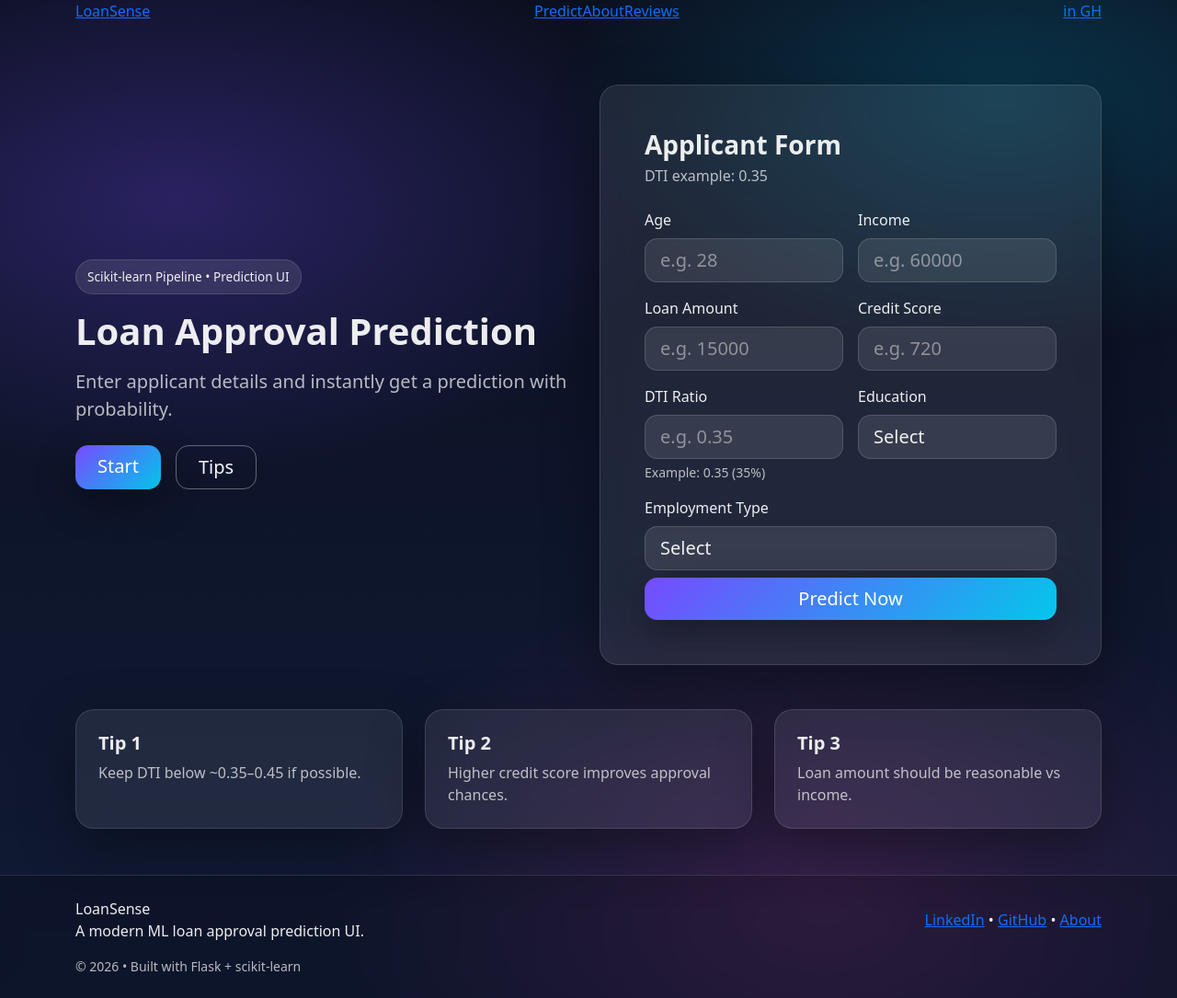
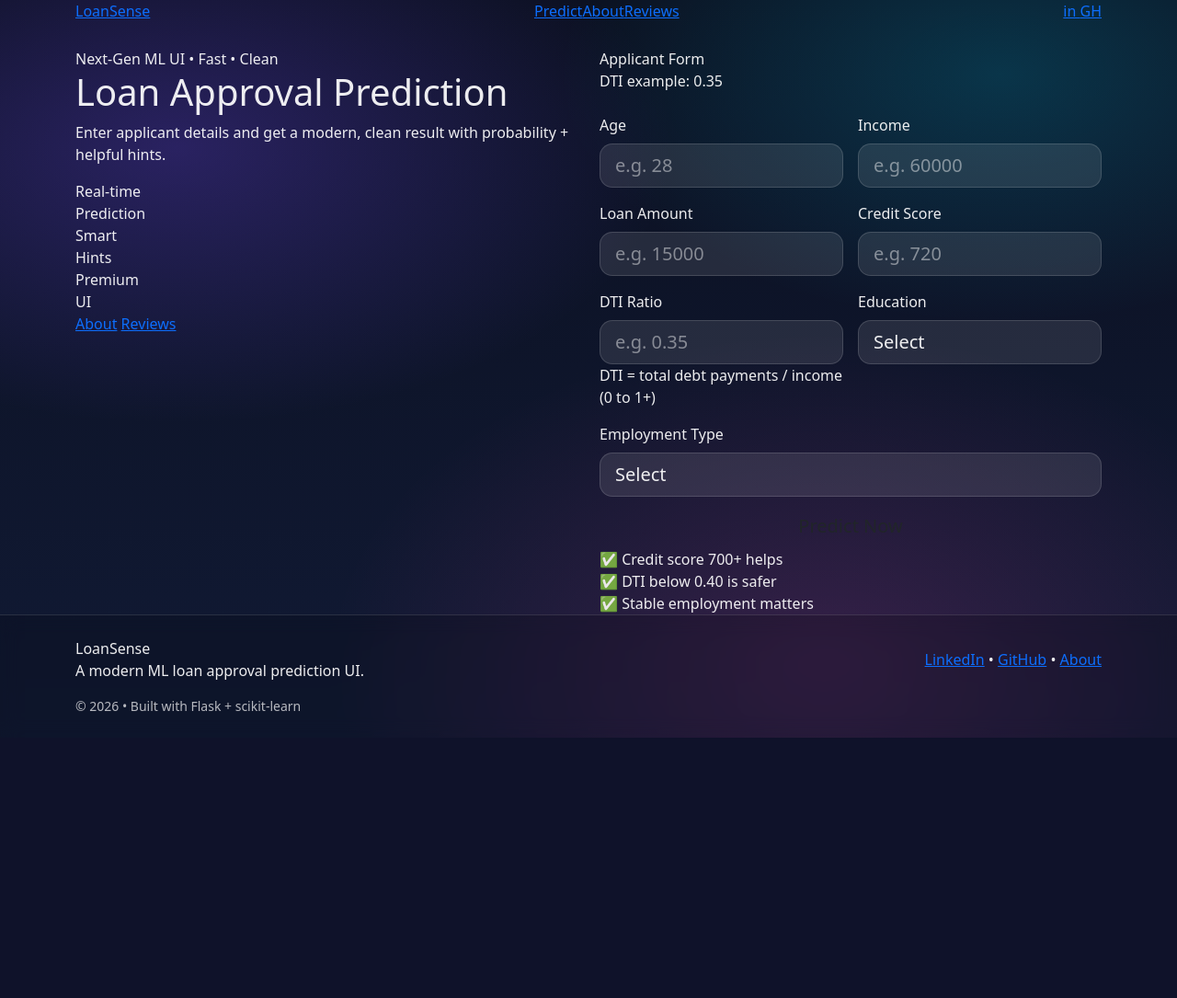
Before and after one commit to Bhavy123321/M.L---Project, a Flask app: page / in a window 1280 px wide. Shown: the whole page at 92% size. After the commit the page ends 802 px from the top, so only its background shows below. Run offline with Flask 3, Linux system fonts and the light colour scheme; parts of the project's set-up code (start-up, migrations or seed data) failed here and were passed over.

Commit message:
Update index.html

```diff
--- a/templates/index.html
+++ b/templates/index.html
@@ -1,66 +1,85 @@
 {% extends "base.html" %}
-{% set title = "Loan Prediction • LoanSense" %}
+{% set title = "LoanSense • Predict" %}
 
 {% block content %}
-<section class="hero">
+<section class="heroWrap">
   <div class="container">
-    <div class="row align-items-center g-4">
+    <div class="row g-4 align-items-stretch">
+      <div class="col-lg-6">
+        <div class="heroCard">
+          <div class="pill">Next-Gen ML UI • Fast • Clean</div>
+          <h1 class="heroTitle">Loan Approval Prediction</h1>
+          <p class="heroText">
+            Enter applicant details and get a modern, clean result with probability + helpful hints.
+          </p>
 
-      <div class="col-lg-6">
-        <div class="badge-glow mb-3">Scikit-learn Pipeline • Prediction UI</div>
-        <h1 class="display-6 fw-bold mb-3">Loan Approval Prediction</h1>
-        <p class="lead text-soft mb-4">
-          Enter applicant details and instantly get a prediction with probability.
-        </p>
+          <div class="miniStats">
+            <div class="miniStat">
+              <div class="miniTop">Real-time</div>
+              <div class="miniBig">Prediction</div>
+            </div>
+            <div class="miniStat">
+              <div class="miniTop">Smart</div>
+              <div class="miniBig">Hints</div>
+            </div>
+            <div class="miniStat">
+              <div class="miniTop">Premium</div>
+              <div class="miniBig">UI</div>
+            </div>
+          </div>
 
-        <div class="d-flex gap-3 flex-wrap">
-          <a href="#formCard" class="btn btn-primary btn-lg px-4">Start</a>
-          <a href="#tips" class="btn btn-outline-light btn-lg px-4">Tips</a>
+          <div class="quickLinks">
+            <a class="qBtn" href="/about">About</a>
+            <a class="qBtn" href="/reviews">Reviews</a>
+          </div>
         </div>
       </div>
 
       <div class="col-lg-6">
-        <div class="glass p-4 p-md-5" id="formCard">
-          <h3 class="fw-bold mb-1">Applicant Form</h3>
-          <p class="text-soft mb-4">DTI example: 0.35</p>
+        <div class="glassCard">
+          <div class="cardHead">
+            <div>
+              <div class="cardTitle">Applicant Form</div>
+              <div class="cardSub">DTI example: 0.35</div>
+            </div>
+          </div>
 
           {% if error %}
-            <div class="alert alert-danger">
-              <strong>Error:</strong> {{ error }}
+            <div class="alert alert-danger mt-3">
+              <b>Fix this:</b> {{ error }}
             </div>
           {% endif %}
 
-          <form action="/predict" method="POST" class="row g-3">
-
+          <form action="/predict" method="POST" class="row g-3 mt-2">
             <div class="col-md-6">
               <label class="form-label">Age</label>
-              <input type="number" class="form-control form-control-lg" name="Age"
-                     value="{{ form.Age if form else '' }}" placeholder="e.g. 28" required>
+              <input class="form-control form-control-lg" name="Age" type="number" required
+                     value="{{ form.Age if form else '' }}" placeholder="e.g. 28">
             </div>
 
             <div class="col-md-6">
               <label class="form-label">Income</label>
-              <input type="number" class="form-control form-control-lg" name="Income"
-                     value="{{ form.Income if form else '' }}" placeholder="e.g. 60000" required>
+              <input class="form-control form-control-lg" name="Income" type="number" required
+                     value="{{ form.Income if form else '' }}" placeholder="e.g. 60000">
             </div>
 
             <div class="col-md-6">
               <label class="form-label">Loan Amount</label>
-              <input type="number" class="form-control form-control-lg" name="LoanAmount"
-                     value="{{ form.LoanAmount if form else '' }}" placeholder="e.g. 15000" required>
+              <input class="form-control form-control-lg" name="LoanAmount" type="number" required
+                     value="{{ form.LoanAmount if form else '' }}" placeholder="e.g. 15000">
             </div>
 
             <div class="col-md-6">
               <label class="form-label">Credit Score</label>
-              <input type="number" class="form-control form-control-lg" name="CreditScore"
-                     value="{{ form.CreditScore if form else '' }}" placeholder="e.g. 720" required>
+              <input class="form-control form-control-lg" name="CreditScore" type="number" required
+                     value="{{ form.CreditScore if form else '' }}" placeholder="e.g. 720">
             </div>
 
             <div class="col-md-6">
               <label class="form-label">DTI Ratio</label>
-              <input type="text" class="form-control form-control-lg" name="DTIRatio"
-                     value="{{ form.DTIRatio if form else '' }}" placeholder="e.g. 0.35" required>
-              <div class="form-text text-soft">Example: 0.35 (35%)</div>
+              <input class="form-control form-control-lg" name="DTIRatio" type="text" required
+                     value="{{ form.DTIRatio if form else '' }}" placeholder="e.g. 0.35">
+              <div class="helpText">DTI = total debt payments / income (0 to 1+)</div>
             </div>
 
             <div class="col-md-6">
@@ -73,7 +92,7 @@
               </select>
             </div>
 
-            <div class="col-md-12">
+            <div class="col-12">
               <label class="form-label">Employment Type</label>
               <select class="form-select form-select-lg" name="EmploymentType" required>
                 <option value="" disabled {% if not form %}selected{% endif %}>Select</option>
@@ -84,36 +103,20 @@
             </div>
 
             <div class="col-12 d-grid mt-2">
-              <button class="btn btn-primary btn-lg">Predict Now</button>
+              <button class="btn btnGlow btn-lg">Predict Now</button>
             </div>
+          </form>
 
-          </form>
-        </div>
-      </div>
+          <div class="divider"></div>
 
-    </div>
-
-    <div class="row g-4 mt-4" id="tips">
-      <div class="col-md-4">
-        <div class="glass p-4 h-100">
-          <h5 class="fw-bold">Tip 1</h5>
-          <p class="text-soft mb-0">Keep DTI below ~0.35–0.45 if possible.</p>
-        </div>
-      </div>
-      <div class="col-md-4">
-        <div class="glass p-4 h-100">
-          <h5 class="fw-bold">Tip 2</h5>
-          <p class="text-soft mb-0">Higher credit score improves approval chances.</p>
-        </div>
-      </div>
-      <div class="col-md-4">
-        <div class="glass p-4 h-100">
-          <h5 class="fw-bold">Tip 3</h5>
-          <p class="text-soft mb-0">Loan amount should be reasonable vs income.</p>
+          <div class="microTips">
+            <div class="microTip">✅ Credit score 700+ helps</div>
+            <div class="microTip">✅ DTI below 0.40 is safer</div>
+            <div class="microTip">✅ Stable employment matters</div>
+          </div>
         </div>
       </div>
     </div>
-
   </div>
 </section>
 {% endblock %}
```
